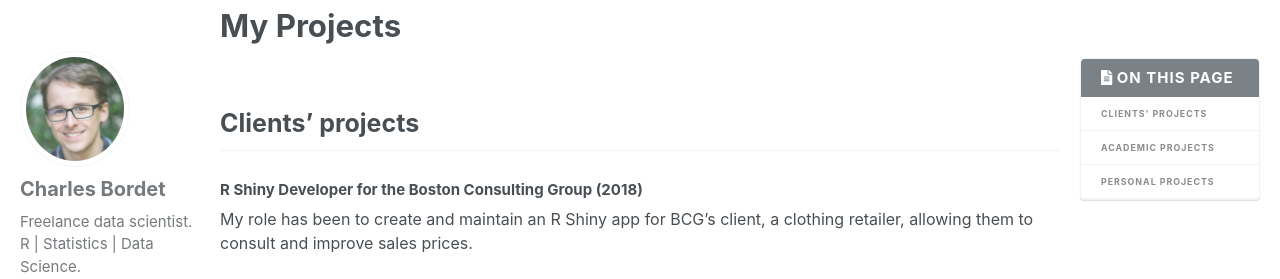
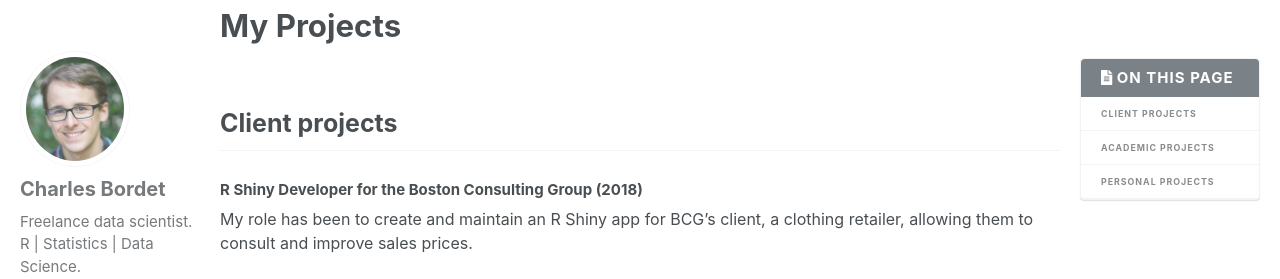
Before and after one commit to Huitziii/charlesbordet.com, a Jekyll site: the page built from _pages/projets-en.md, in a window 1280 px wide and 900 px high. Shown: the part 120-399 px from the top of the window. Built offline with Jekyll 4.4.1, drawn with Linux system fonts in a browser that asks for light colours; nearby versions of some CDN libraries.

```diff
--- a/_includes/head.html
+++ b/_includes/head.html
@@ -8,6 +8,7 @@
 <meta name="HandheldFriendly" content="True">
 <meta name="MobileOptimized" content="320">
 <meta name="viewport" content="width=device-width, initial-scale=1.0">
+<meta name="google-site-verification" content="95YixiTHkPebmTYh2GdwYU4Q3BITOmGeWfLeW9n8ZVI" />
 
 <script>
   document.documentElement.className = document.documentElement.className.replace(/\bno-js\b/g, '') + ' js ';
--- a/_pages/projets-en.md
+++ b/_pages/projets-en.md
@@ -8,7 +8,7 @@ ref: projects
 author_profile: true
 ---
 
-## Clients' projects
+## Client projects
 
 #### R Shiny Developer for the Boston Consulting Group (2018)
 
```
